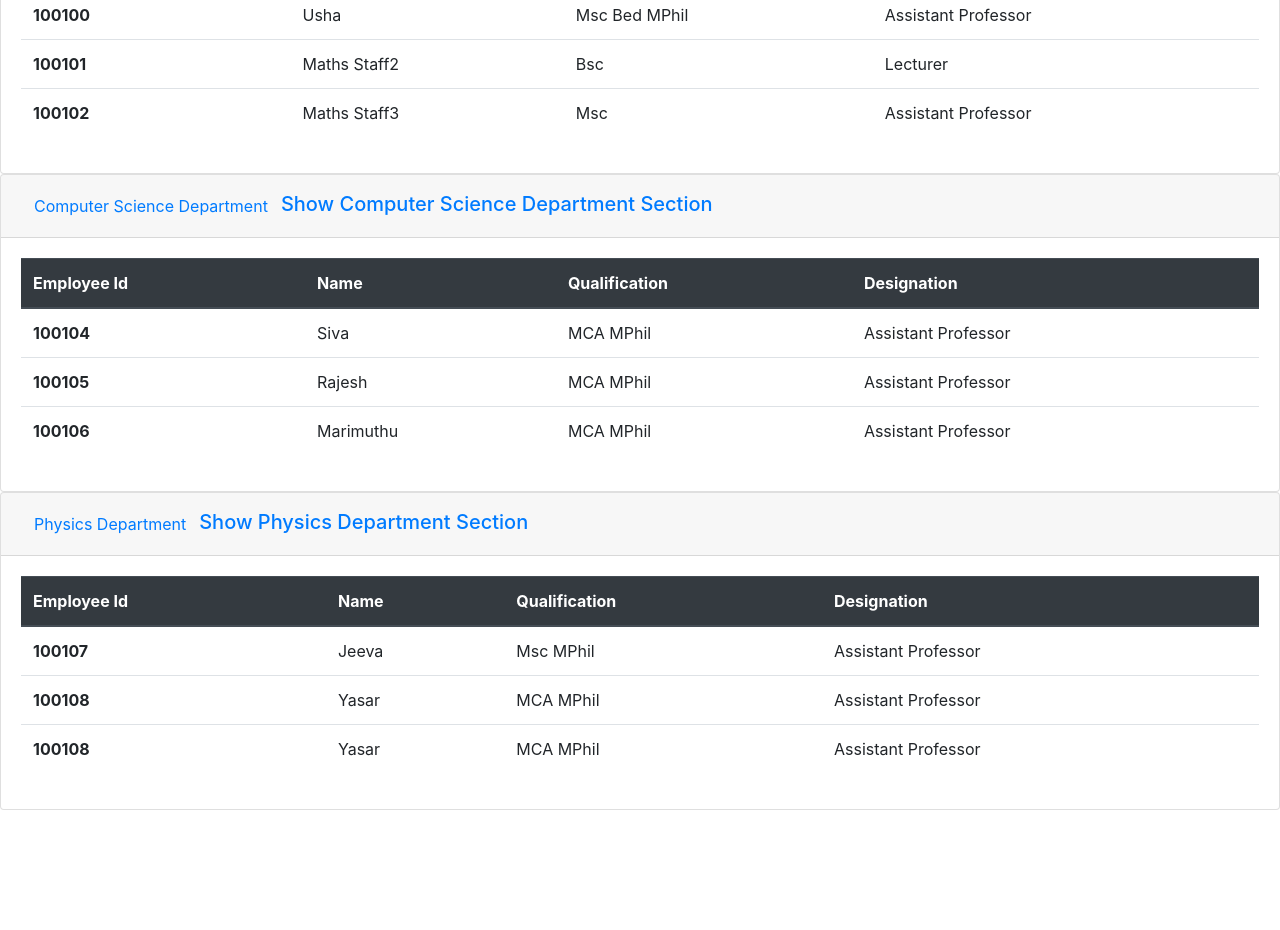
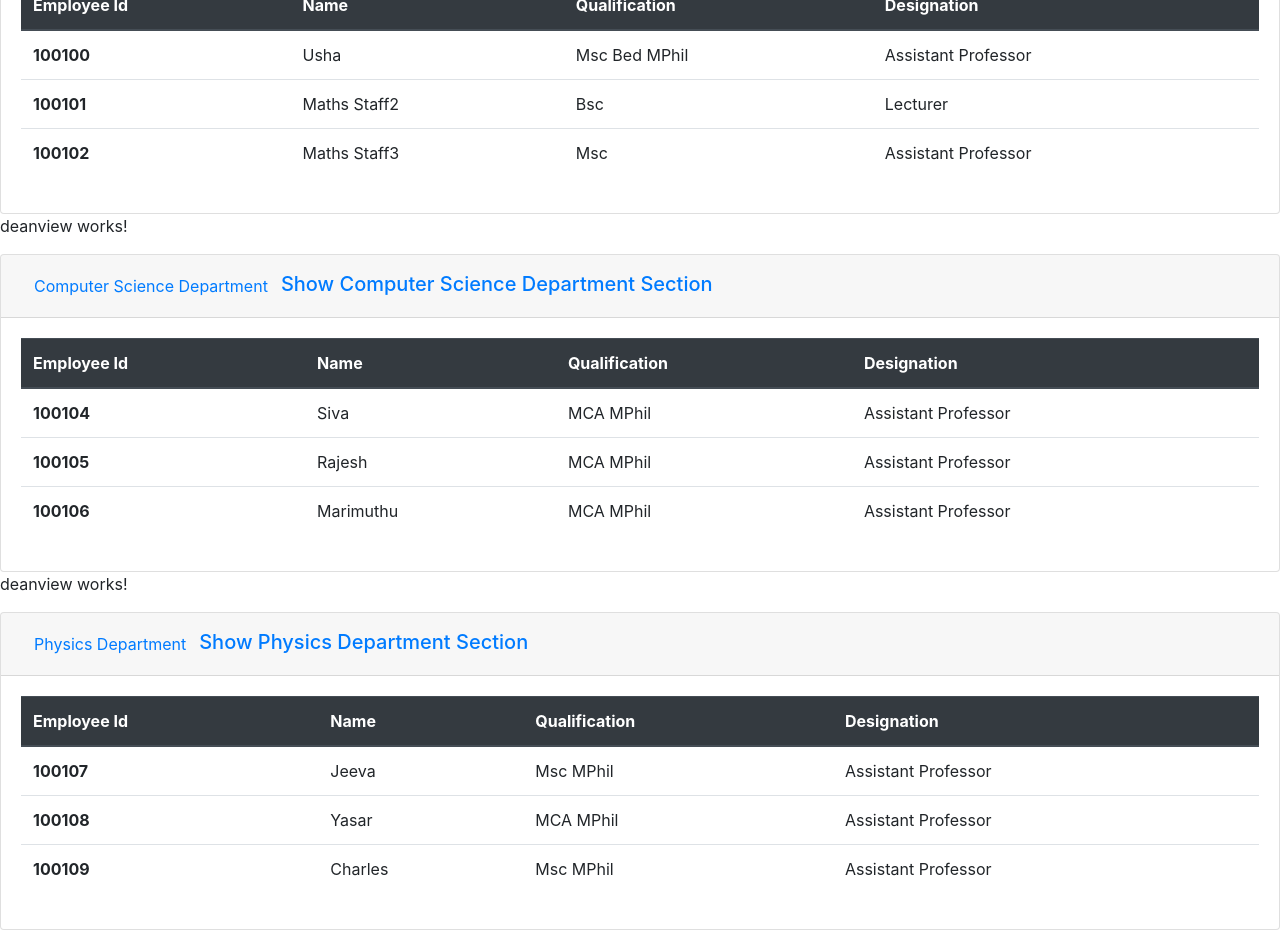
Before and after one commit to ranjithkumarmsc/virtualassist, an Angular app: page /principal in a window 1280 px wide. Shown: the part 240-1170 px from the top of the page. Before the commit the page ends 1050 px from the top, so only its background shows below. Built offline with nearby package versions, Linux system fonts and the light colour scheme.

Commit message:
department view changes

```diff
--- a/src/app/deanview/deanview.component.html
+++ b/src/app/deanview/deanview.component.html
@@ -1,31 +1,30 @@
 <p>deanview works!</p>
-
 
 <div id="accordion">
   <div class="card">
-      <div class="card-header" id="headingOne">
+    <div class="card-header" id="{{department.departmentName}}">
       <h5 class="mb-0">
-          <button class="btn btn-link" data-toggle="collapse" data-target="#collapseOne" aria-expanded="true" aria-controls="collapseOne">
-           Mathematics Department
+        <button class="btn btn-link" data-toggle="collapse" attr.data-target="#{{department.departmentCode}}" aria-expanded="true" attr.aria-controls="{{department.departmentCode}}">
+         {{department.departmentName}} Department
         </button>
+        <a  class="mb-1" href="dean">Show {{department.departmentName}}  Department Section</a>
       </h5>
     </div>
-
-      <div id="collapseOne" class="collapse show" aria-labelledby="headingOne" data-parent="#accordion">
+    <div id="s">
+      <div class="card-header" id="{{department.departmentCode}}" class="collapse show" attr.aria-labelledby="{{department.departmentName}}" data-parent="#accordion">
       <div class="card-body">
-
           <div>
               <table class="table">
                   <thead class="thead-dark">
                     <tr>
-                        <th scope="col">#</th>
-                        <th scope="col">First</th>
-                        <th scope="col">Last</th>
-                        <th scope="col">Handle</th>
+                      <th scope="col">Employee Id</th>
+                      <th scope="col">Name</th>
+                      <th scope="col">Qualification</th>
+                      <th scope="col">Designation</th>
                     </tr>
                   </thead>
                   <tbody>
-                        <tr *ngFor="let staff of this.department.staffList">
+                      <tr *ngFor="let staff of department.staffList">
                       <th scope="row">{{staff.staffId}}</th>
                       <td>{{staff.name}}</td>
                       <td>{{staff.qualification}}</td>
@@ -37,32 +36,4 @@
       </div>
     </div>
   </div>
-    <div class="card">
-      <div class="card-header" id="headingTwo">
-        <h5 class="mb-0">
-          <button class="btn btn-link collapsed" data-toggle="collapse" data-target="#collapseTwo" aria-expanded="false" aria-controls="collapseTwo">
-            Collapsible Group Item #2
-          </button>
-        </h5>
 </div>
-      <div id="collapseTwo" class="collapse" aria-labelledby="headingTwo" data-parent="#accordion">
-        <div class="card-body">
-          Anim pariatur cliche reprehenderit, enim eiusmod high life accusamus terry richardson ad squid. 3 wolf moon officia aute, non cupidatat skateboard dolor brunch. Food truck quinoa nesciunt laborum eiusmod. Brunch 3 wolf moon tempor, sunt aliqua put a bird on it squid single-origin coffee nulla assumenda shoreditch et. Nihil anim keffiyeh helvetica, craft beer labore wes anderson cred nesciunt sapiente ea proident. Ad vegan excepteur butcher vice lomo. Leggings occaecat craft beer farm-to-table, raw denim aesthetic synth nesciunt you probably haven't heard of them accusamus labore sustainable VHS.
-        </div>
-      </div>
-    </div>
-    <div class="card">
-      <div class="card-header" id="headingThree">
-        <h5 class="mb-0">
-          <button class="btn btn-link collapsed" data-toggle="collapse" data-target="#collapseThree" aria-expanded="false" aria-controls="collapseThree">
-            Collapsible Group Item #3
-          </button>
-        </h5>
-      </div>
-      <div id="collapseThree" class="collapse" aria-labelledby="headingThree" data-parent="#accordion">
-        <div class="card-body">
-          Anim pariatur cliche reprehenderit, enim eiusmod high life accusamus terry richardson ad squid. 3 wolf moon officia aute, non cupidatat skateboard dolor brunch. Food truck quinoa nesciunt laborum eiusmod. Brunch 3 wolf moon tempor, sunt aliqua put a bird on it squid single-origin coffee nulla assumenda shoreditch et. Nihil anim keffiyeh helvetica, craft beer labore wes anderson cred nesciunt sapiente ea proident. Ad vegan excepteur butcher vice lomo. Leggings occaecat craft beer farm-to-table, raw denim aesthetic synth nesciunt you probably haven't heard of them accusamus labore sustainable VHS.
-        </div>
-      </div>
-    </div>
-  </div>
--- a/src/app/principalview/principalview.component.html
+++ b/src/app/principalview/principalview.component.html
@@ -1,39 +1,5 @@
 <p>principalview</p>
 
-<div id="accordion">
-    <div class="card" *ngFor="let department of this.departments">
-      <div class="card-header" id="{{department.departmentName}}">
-        <h5 class="mb-0">
-          <button class="btn btn-link" data-toggle="collapse" attr.data-target="#{{department.departmentCode}}" aria-expanded="true" attr.aria-controls="{{department.departmentCode}}">
-           {{department.departmentName}} Department
-          </button>
-          <a  class="mb-1" href="dean">Show {{department.departmentName}}  Department Section</a>
-        </h5>
-      </div>
-      <div id="s">
-        <div class="card-header" id="{{department.departmentCode}}" class="collapse show" attr.aria-labelledby="{{department.departmentName}}" data-parent="#accordion">
-        <div class="card-body">
-            <div>
-                <table class="table">
-                    <thead class="thead-dark">
-                      <tr>
-                        <th scope="col">Employee Id</th>
-                        <th scope="col">Name</th>
-                        <th scope="col">Qualification</th>
-                        <th scope="col">Designation</th>
-                      </tr>
-                    </thead>
-                    <tbody>
-                        <tr *ngFor="let staff of department.staffList">
-                        <th scope="row">{{staff.staffId}}</th>
-                        <td>{{staff.name}}</td>
-                        <td>{{staff.qualification}}</td>
-                        <td>{{staff.designation}}</td>
-                        </tr>
-                    </tbody>
-                  </table>
-            </div>
-        </div>
-      </div>
-    </div>
-  </div>
+<div *ngFor="let department of this.departments">
+  <app-deanview [department]="department"></app-deanview>
+</div>
--- a/src/app/principalview/principalview.component.ts
+++ b/src/app/principalview/principalview.component.ts
@@ -112,7 +112,7 @@
       phystaff2.labStaff=false;
       phystaff2.branchOfStudy="Physics";
       phystaff2.staffId=100109;
-      physicsdept1.staffList.push(phystaff1);
+      physicsdept1.staffList.push(phystaff2);
 
 department.departmentCode="mm001";
 computerdept1.departmentCode="cs002";
```
Lines whose indentation alone changed are shown as unchanged.
